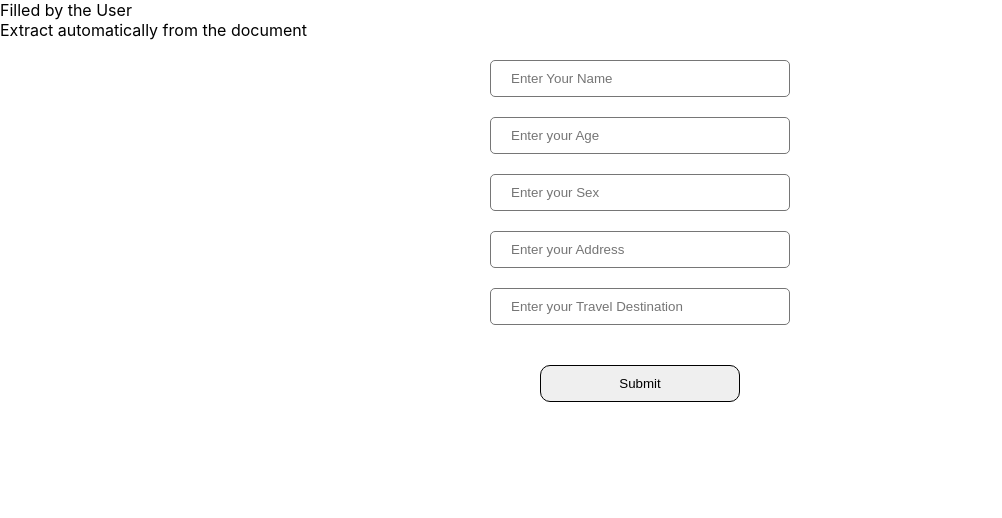
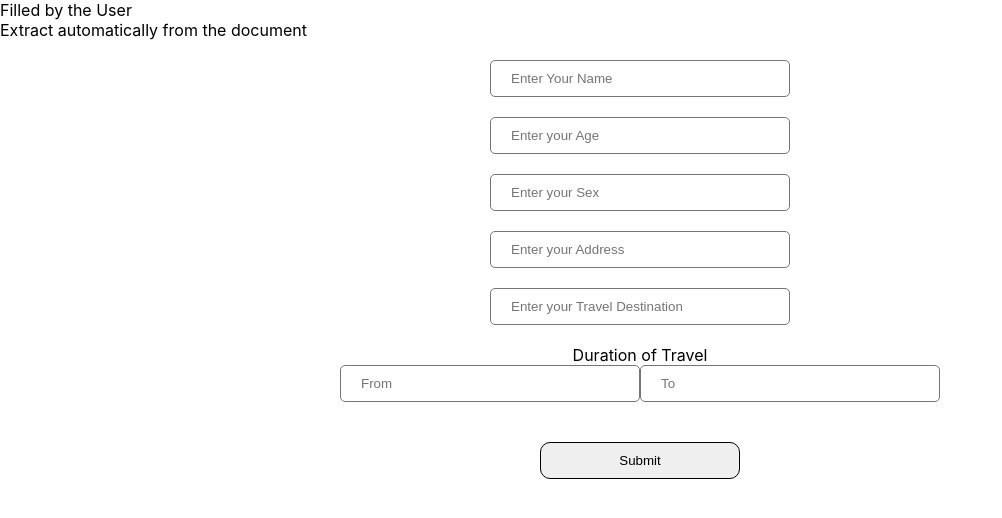
Before and after one commit to TheDa21crj/Travel, a React (Create React App) app in the folder front/: page / in a window 1280 px wide. Both pictures are taken after a click on the element "Filled by the User". Shown: the top 518 px of the page, without its empty margins (0-1002 px from the left). Built offline with nearby package versions, Linux system fonts and the light colour scheme.

Commit message:
Update User.jsx

```diff
--- a/front/src/Components/User.jsx
+++ b/front/src/Components/User.jsx
@@ -71,6 +71,28 @@ export default function User() {
           value={showData.travel}
           onChange={DataInp}
         />
+        <p>Duration of Travel</p>
+        <div>
+          <input
+            type="text"
+            name="DurationStart"
+            id=""
+            placeholder="From"
+            className="InpField"
+            value={showData.From}
+            onChange={DataInp}
+          />
+          <input
+            type="text"
+            name="DurationStart"
+            id=""
+            placeholder="To"
+            className="InpField"
+            value={showData.From}
+            onChange={DataInp}
+          />
+        </div>
+
         <button className="UserSubmit" onClick={PostData}>
           Submit
         </button>
```
